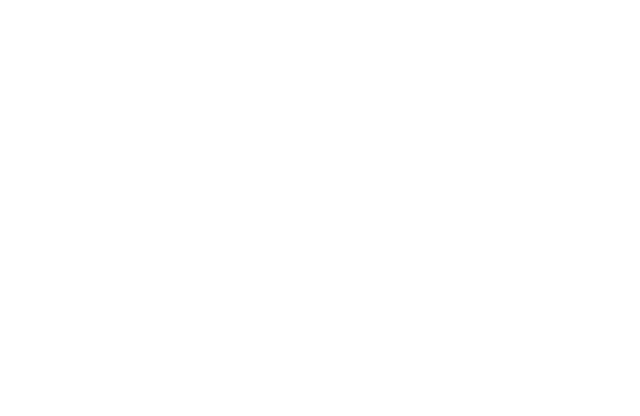
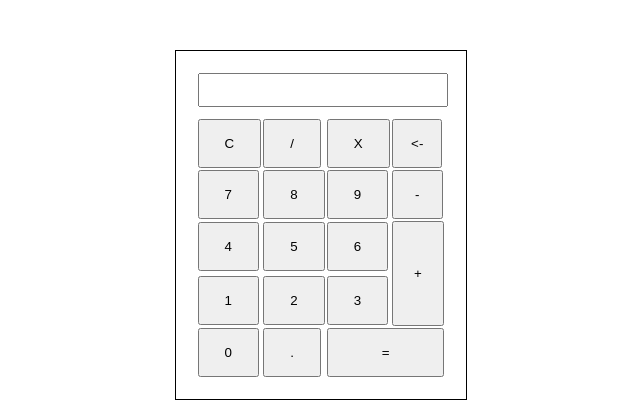
Before and after one commit to Rafael-LH/calculadoraConJs, a plain HTML site: page index.html in a window 1280 px wide. Shown: the whole page, without its empty margins (319-959 px from the left). Drawn offline with Linux system fonts and the light colour scheme.

Commit message:
mostrando los numeros a la hora de dar click sobre ellos

```diff
--- a/css/styles.css
+++ b/css/styles.css
@@ -0,0 +1,37 @@
+*{
+  padding: 0px;
+  margin: 0px;
+  outline: 0;
+}
+
+  input{
+    padding: 15px 25px;
+  }
+
+.contenedorCalculadora{
+    width: 20%;
+    margin: auto;
+    border: 1px solid black;
+    padding: 20px;
+    margin-top: 50px;
+}
+ .cajadetexto{
+      width: 95%;
+      padding: 6px;
+      font-size: 1em;
+      margin-bottom: 10px;
+}
+.borrar{
+  padding: 15px 17px;
+}
+.menos{
+  padding: 15px 21px;
+
+}
+.igual{
+    padding: 15px 53px;
+}
+.mas{
+  padding: 43px 20px;
+
+}
--- a/index.html
+++ b/index.html
@@ -3,8 +3,45 @@
   <head>
     <meta charset="utf-8">
     <title>Calculadora</title>
+    <link rel="stylesheet" href="css/styles.min.css">
   </head>
   <body>
 
+
+        <table class="contenedorCalculadora">
+              <tr>
+                <td colspan="10"><input id="cajadetexto" class='cajadetexto' type="text" name=""></td>
+              </tr>
+              <tr>
+                <td><input id="borrarTodo" type="button" value="C"></td>
+                <td><input type="button" value="/"></td>
+                <td><input type="button" value="X"></td>
+                <td><input class="borrar" type="button" value="<-"></td>
+              </tr>
+              <tr>
+                  <td><input onClick="operacion(7)" type="button" value="7"></td>
+                  <td><input onclick="operacion(8)" type="button" value="8"></td>
+                  <td><input onclick="operacion(9)" type="button" value="9"></td>
+                  <td><input class="menos" type="button" value="-"></td>
+              </tr>
+              <tr>
+                  <td><input onclick="operacion(4)" type="button" value="4"></td>
+                  <td><input onclick="operacion(5)" type="button" value="5"></td>
+                  <td><input onclick="operacion(6)" type="button" value="6"></td>
+                  <td rowspan="2"><input class="mas" type="button" value="+"></td>
+              </tr>
+              <tr>
+                <td><input onclick="operacion(1)" type="button" value="1"></td>
+                <td><input onclick="operacion(2)" type="button" value="2"></td>
+                <td><input onclick="operacion(3)" type="button" value="3"></td>
+              </tr>
+              <tr>
+                <td><input onclick="operacion(0)" type="button" value="0"></td>
+                <td><input type="button" value="."></td>
+                <td colspan="2"><input class="igual" type="button" value="="></td>
+              </tr>
+        </table>
+
+        <script  type="text/javascript" src='js/javascript.js'></script>
   </body>
 </html>
--- a/js/javascript.js
+++ b/js/javascript.js
@@ -1,6 +1,25 @@
-(function(){
 
+        var aux = '', numeros = 0, resultado = 0;
+        var suma = false, resta = false, multiplicacion = false, divicion = false;
 
+        var borrarTodo = document.getElementById('borrarTodo');
+        var cajadeTexto = document.getElementById('cajadetexto');
 
+        function operacion(num){
+          document.getElementById('cajadetexto').value=aux+num;
+          aux = document.getElementById('cajadetexto').value;
+        }
+        function borrar(){
+              document.getElementById('cajadetexto').value='';
+              aux = document.getElementById('cajadetexto').value='';
+        }
+          borrarTodo.addEventListener("click",borrar);
 
-}())
+        function text(){
+              cajadeTexto = document.getElementById('cajadetexto').value;
+              var validaText = /^([a-zA-Z]{0,})$/;
+              if(validaText.test(cajadeTexto) ){
+                    document.getElementById('cajadetexto').value = '';
+              }
+
+        }cajadeTexto.addEventListener('keypress',text);
--- a/styles.css
+++ /dev/null
@@ -1,4 +0,0 @@
-*{
-  padding: 0px;
-  margin: 0px;
-}
```
Also changed, not shown: css/styles.min.css, js/javascript.min.js, styles.min.css (deleted).
